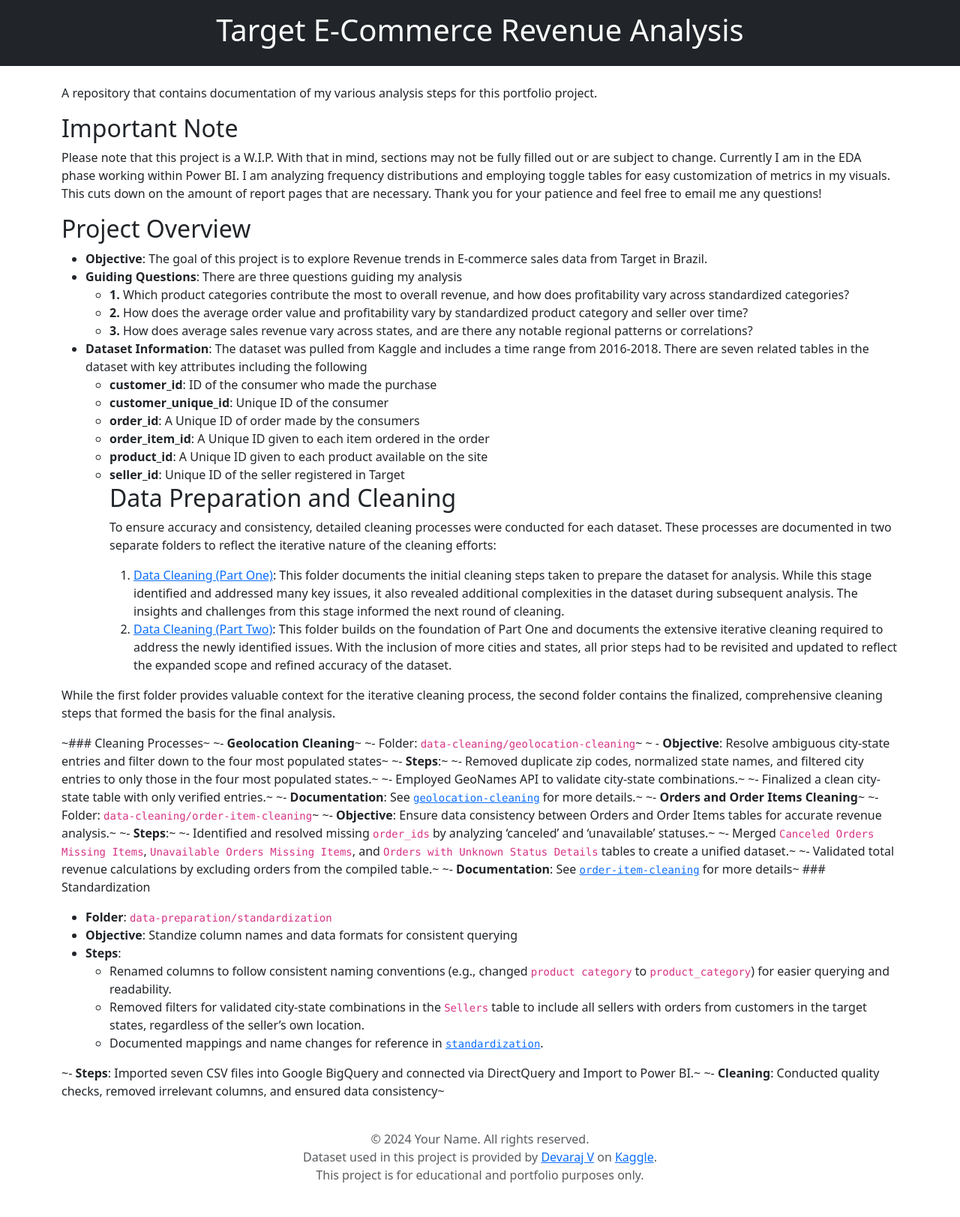
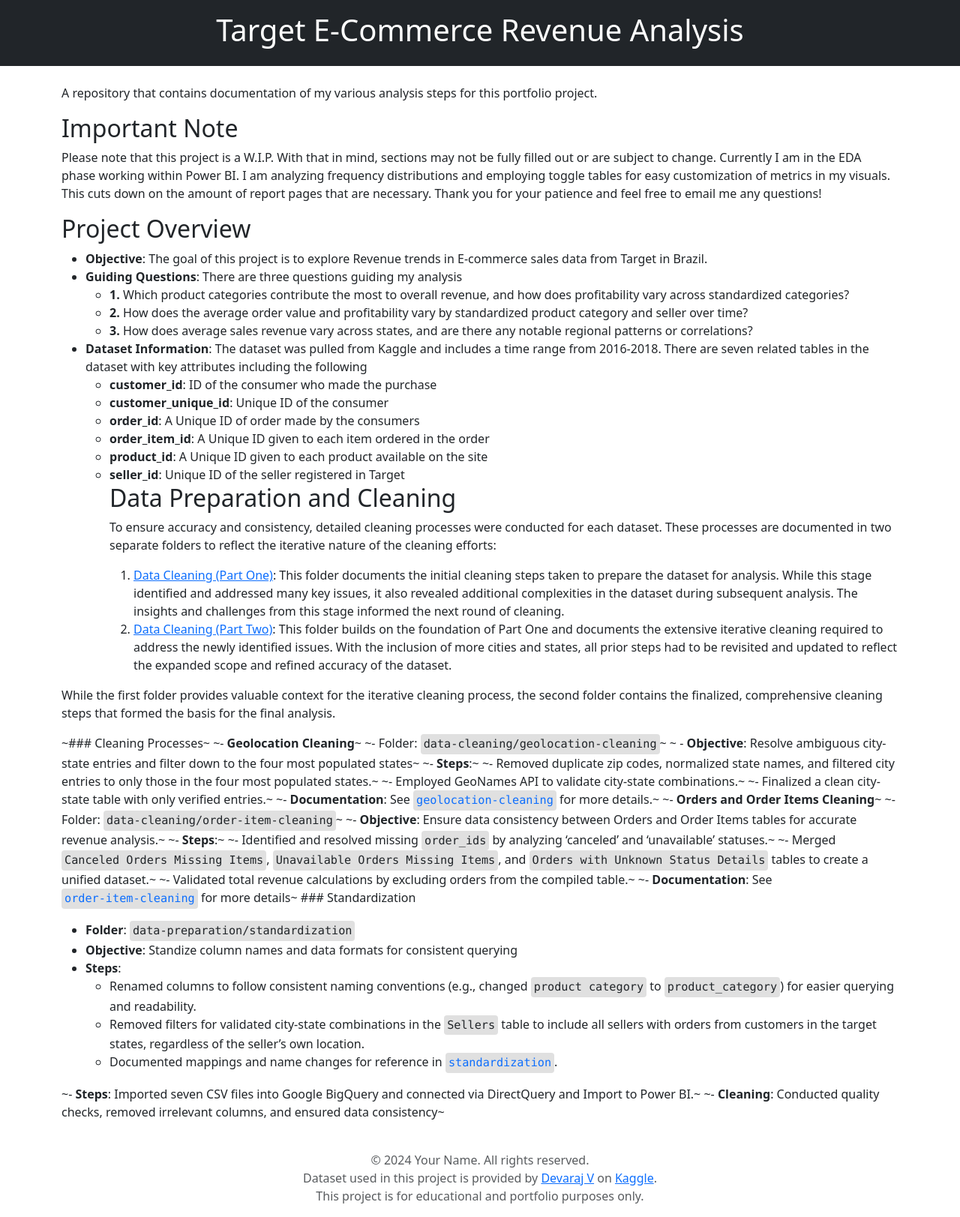
Before and after one commit to MelodicMetrics/Target-ECommerce-Revenue-Analysis, a Jekyll site: the page built from index.md, in a window 1280 px wide. Shown: the whole page at 75% size. Built offline with Jekyll 4.4.1, drawn with Linux system fonts in a browser that asks for light colours; nearby versions of some CDN libraries; a style sheet for code colours, icons or effects is not loaded; before the commit the page ends 1595 px from its top, so only the background shows below that.

Commit message:
Update default.html

```diff
--- a/_layouts/default.html
+++ b/_layouts/default.html
@@ -8,7 +8,7 @@
     <link href="https://cdnjs.cloudflare.com/ajax/libs/highlight.js/11.8.0/styles/solarized-light.min.css" rel="stylesheet">
     <script src="https://cdnjs.cloudflare.com/ajax/libs/highlight.js/11.8.0/highlight.min.js"></script>
     <script>hljs.highlightAll();</script>
-    <link rel="stylesheet" href="/repository-name/assets/css/styles.css">
+    <link rel="stylesheet" href="/Target-ECommerce-Revenue-Analysis/assets/css/styles.css">
 
 </head>
 <body>
```
